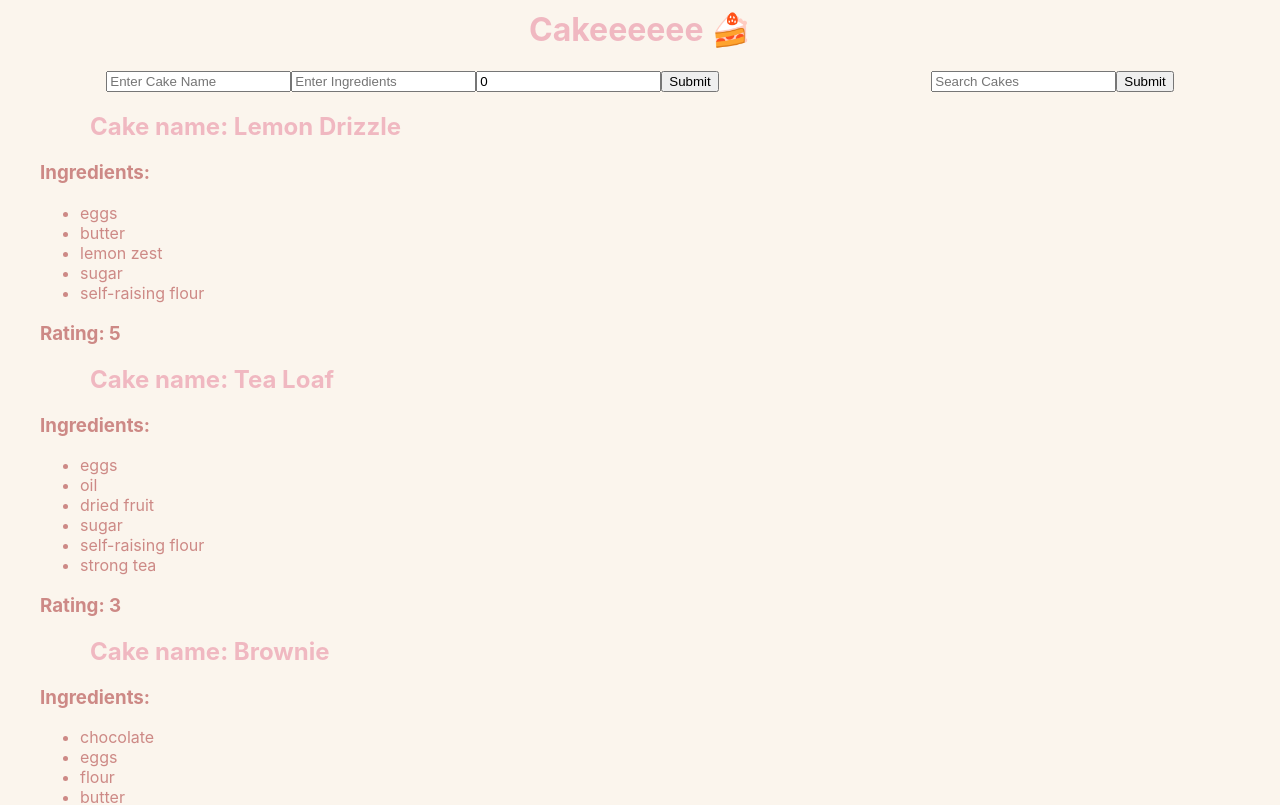
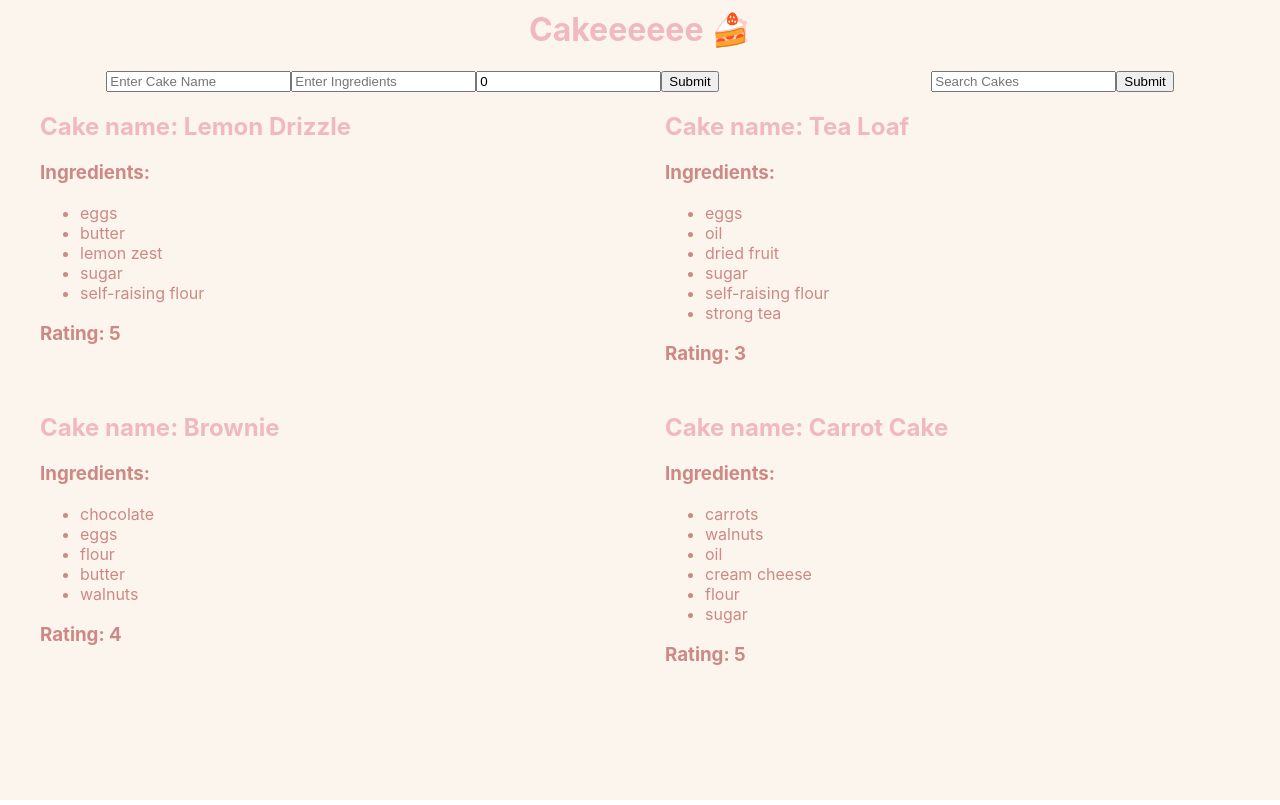
Before and after one commit to L1ly-42/Week08Day4_BakeryCont, a React (Create React App) app: page / in a window 1280 px wide. Shown: the top 805 px of the page. Built offline with nearby package versions, Linux system fonts and the light colour scheme.

Commit message:
fixed grid issue - styling complete ! Extensions complete!

```diff
--- a/src/App.css
+++ b/src/App.css
@@ -5,6 +5,7 @@ h1 {
     margin-top: auto;
 }
 
-div{
+.page{
     background-color: rgb(251, 245, 237);
+    height: 100vh;
 }
--- a/src/App.js
+++ b/src/App.js
@@ -4,7 +4,7 @@ import "./App.css"
 
 function App() {
   return (
-    <div>
+    <div className="page">
     <h1>Cakeeeeee 🍰 </h1>
     <Bakery/>
     </div>
--- a/src/component/Cake.css
+++ /dev/null
@@ -1,3 +0,0 @@
-    /* display:grid;
-    grid-template-columns: 1fr 1fr; */
-    /* gap: 10px; */
--- a/src/component/Cake.js
+++ b/src/component/Cake.js
@@ -1,4 +1,4 @@
-import "./Cake.css"
+
 const Cake = ({cake}) => {
 
 
@@ -11,7 +11,7 @@ const Cake = ({cake}) => {
     }
 
     return (
-        <>
+        <div className="cakeItem">
         <h2> Cake name: {cake.cakeName} </h2>
         <h3>Ingredients:</h3>
         <ul>
@@ -19,7 +19,7 @@ const Cake = ({cake}) => {
             {/* <li>{cake.ingredients.toString()}</li> */}
         </ul>
         <h3>Rating: {cake.rating}</h3>
-        </>
+        </div>
 
      );
 }
--- a/src/container/Bakery.css
+++ b/src/container/Bakery.css
@@ -1,6 +1,5 @@
 h2{
     color: rgb(240, 184, 193);
-    padding-left: 50px;
     width: 60%;
 }
 
@@ -8,6 +7,10 @@ h2{
     padding-left: 40px;
     margin: auto;
     color: rgba(165, 42, 42, 0.531);
+
+    display:grid;
+     grid-template-columns: 1fr 1fr;
+     gap: 10px;
 }
 
 .forms{
```
